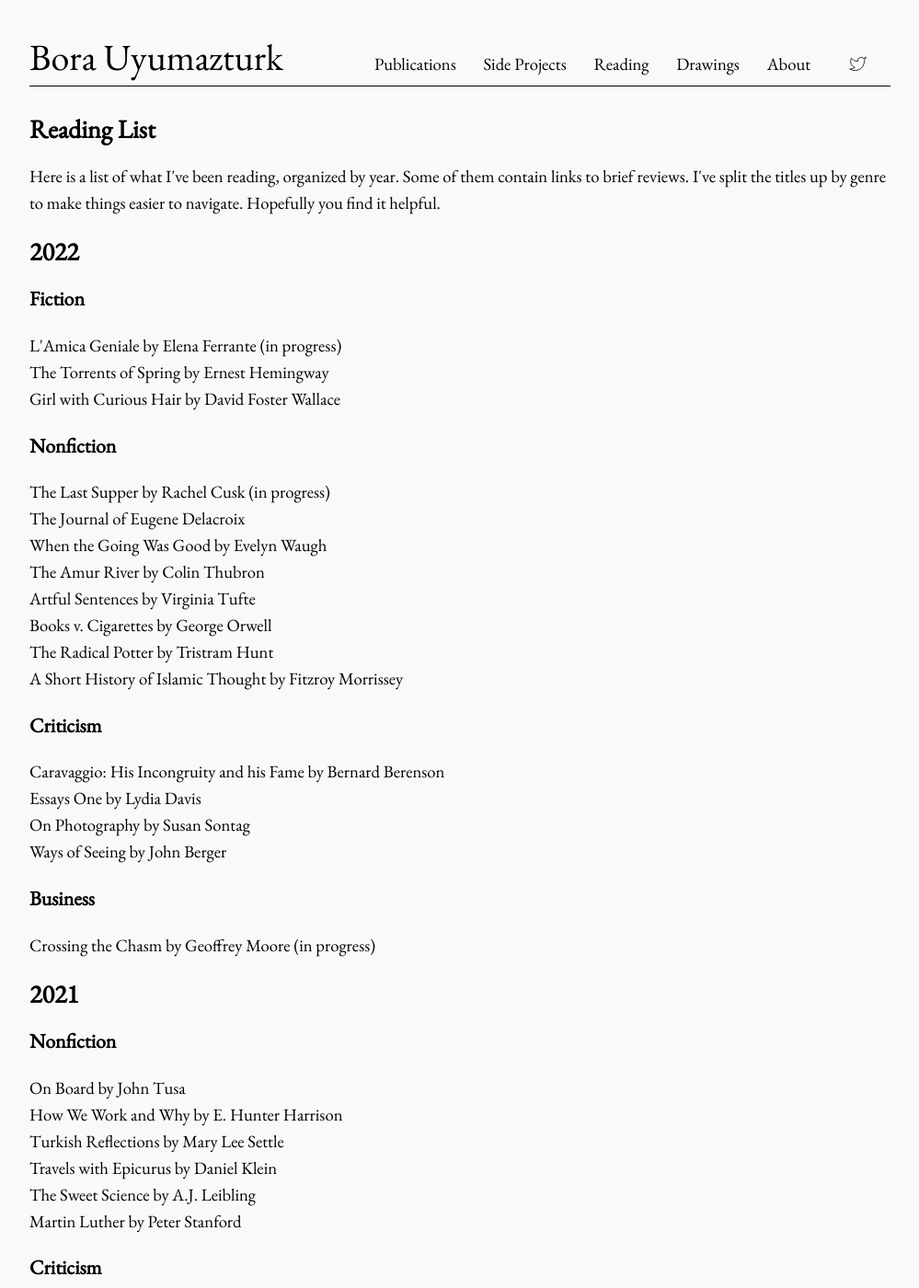
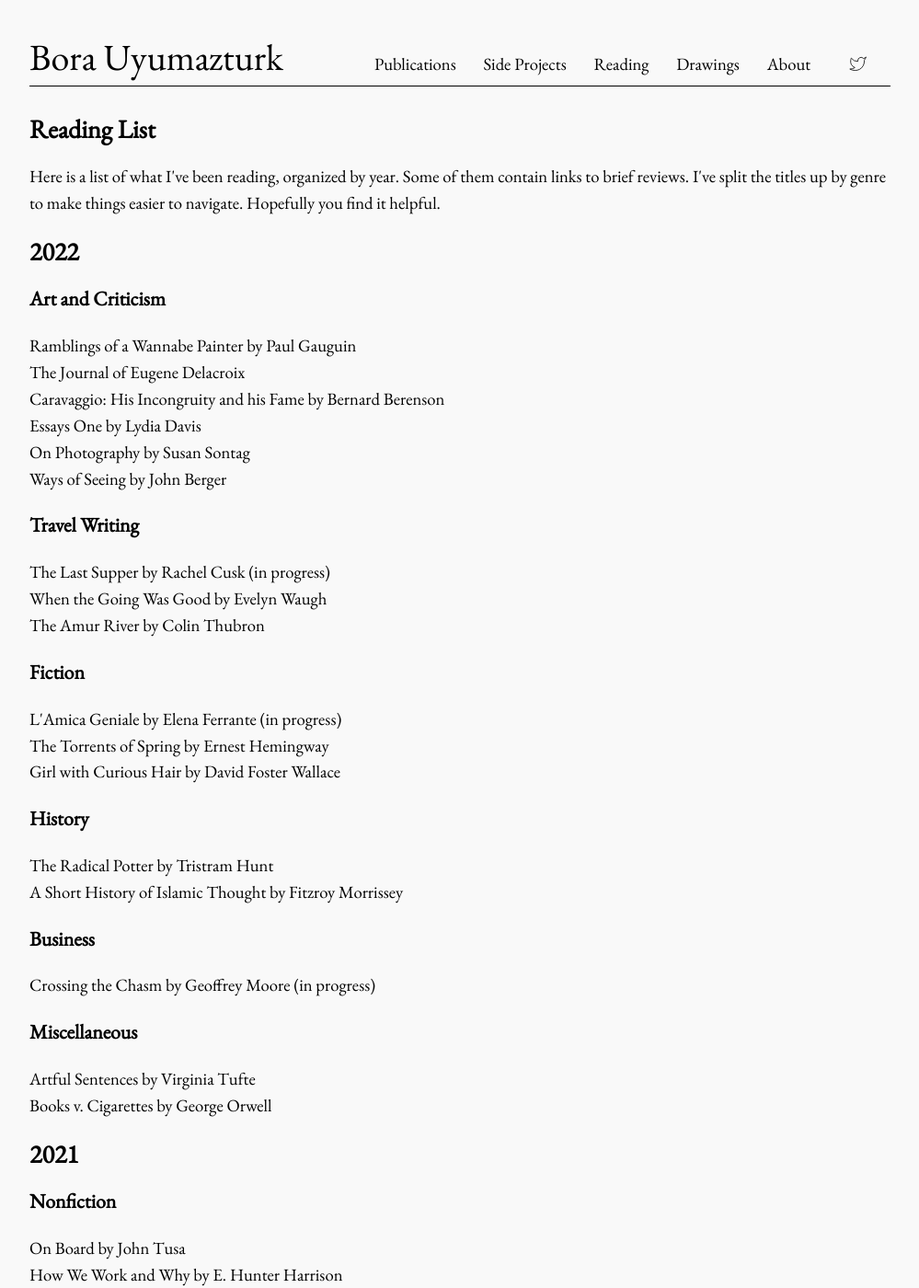
Before and after one commit to bora-uyumazturk/bora-uyumazturk.github.io, a Jekyll site: the page built from reading.html, in a window 1280 px wide and 1400 px high. Shown: the whole window at 92% size, without its empty margins (140-1139 px from the left). Built offline with Jekyll 4.4.1, drawn with Linux system fonts in a browser that asks for light colours.

Commit message:
Update reading.html

```diff
--- a/reading.html
+++ b/reading.html
@@ -14,33 +14,40 @@ title: Reading
 
   <h2>2022</h2>
 
+  <h3>Art and Criticism</h3>
+
+  Ramblings of a Wannabe Painter by Paul Gauguin <br>
+  The Journal of Eugene Delacroix <br>
+  Caravaggio: His Incongruity and his Fame by Bernard Berenson <br>
+  Essays One by Lydia Davis <br>
+  On Photography by Susan Sontag <br>
+  Ways of Seeing by John Berger
+
+  <h3>Travel Writing</h3>
+
+  The Last Supper by Rachel Cusk (in progress) <br>
+  When the Going Was Good by Evelyn Waugh <br>
+  The Amur River by Colin Thubron <br>
+
   <h3>Fiction</h3>
 
   L'Amica Geniale by Elena Ferrante (in progress) <br>
   The Torrents of Spring by Ernest Hemingway <br>
   Girl with Curious Hair by David Foster Wallace
 
-  <h3>Nonfiction</h3>
+  <h3>History</h3>
 
-  The Last Supper by Rachel Cusk (in progress) <br>
-  The Journal of Eugene Delacroix <br>
-  When the Going Was Good by Evelyn Waugh <br>
-  The Amur River by Colin Thubron <br>
-  Artful Sentences by Virginia Tufte <br>
-  Books v. Cigarettes by George Orwell <br>
   The Radical Potter by Tristram Hunt <br>
   A Short History of Islamic Thought by Fitzroy Morrissey
-
-  <h3>Criticism</h3>
-
-  Caravaggio: His Incongruity and his Fame by Bernard Berenson <br>
-  Essays One by Lydia Davis <br>
-  On Photography by Susan Sontag <br>
-  Ways of Seeing by John Berger
 
   <h3>Business</h3>
 
   Crossing the Chasm by Geoffrey Moore (in progress)
+
+  <h3>Miscellaneous</h3>
+
+  Artful Sentences by Virginia Tufte <br>
+  Books v. Cigarettes by George Orwell <br>
 
   <h2>2021</h2>
 
```
